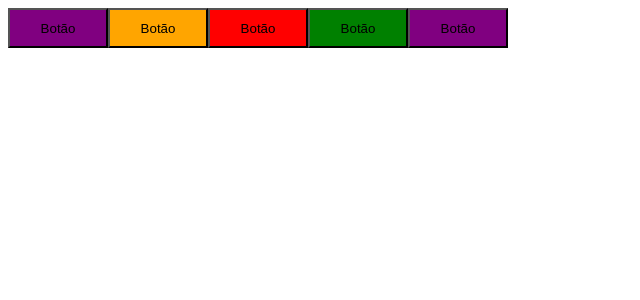
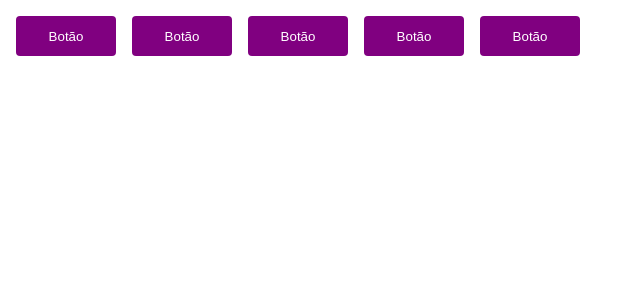
Before and after one commit to DinizEduardo/02-ignite-timer, a React (Vite) app: page / in a window 1280 px wide. Shown: the top 300 px of the page, without its empty margins (0-640 px from the left). Built offline with nearby package versions, Linux system fonts and the light colour scheme.

Commit message:
feat: theme default com styled components

```diff
--- a/src/App.tsx
+++ b/src/App.tsx
@@ -1,13 +1,15 @@
+import { ThemeProvider } from 'styled-components'
 import { Button } from "./components/Button";
+import { defaultTheme } from './styles/themes/default';
 
 export function App() {
   return (
-    <>
+    <ThemeProvider theme={defaultTheme}>
       <Button variant="primary" />
       <Button variant="secondary" />
       <Button variant="danger" />
       <Button variant="success" />
       <Button />
-    </>
+    </ThemeProvider>
   )
 }
--- a/src/components/Button.styles.ts
+++ b/src/components/Button.styles.ts
@@ -16,8 +16,10 @@
 export const ButtonContainer = styled.button<ButtonContainerProps>`
   width: 100px;
   height: 40px;
+  border-radius: 4px;
+  border: 0;
+  margin: 8px;
 
-  ${props => {
-    return css`background-color: ${buttonVariants[props.variant]}`
-  }}
+  background-color: ${props => props.theme.primary};
+  color: ${props => props.theme.white}
 `
--- /dev/null
+++ b/src/styles/themes/default.ts
@@ -0,0 +1,5 @@
+export const defaultTheme = {
+  primary: 'purple',
+  secondary: 'orange',
+  white: '#fff'
+}
```
